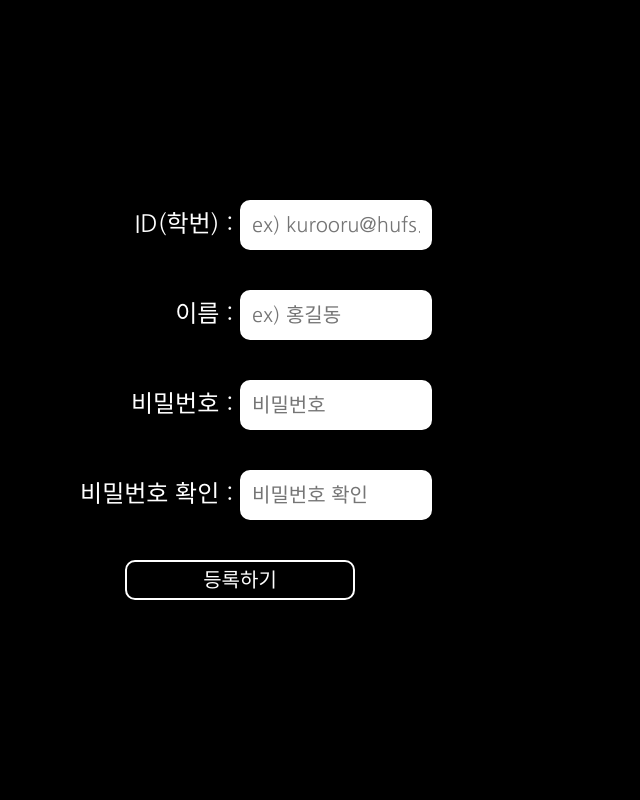
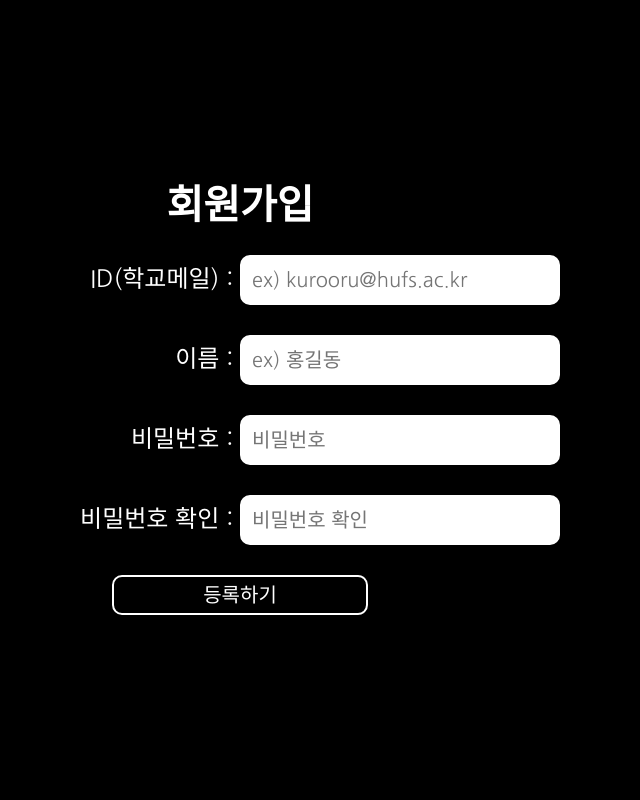
Before and after one commit to Yang-Min-Seok/Hufs_apply, a Flask app: page /signin in a window 1280 px wide. Shown: the whole page, without its empty margins (400-1040 px from the left). Run offline with Flask 2, Linux system fonts and the light colour scheme.

Commit message:
change way of sign_in

```diff
--- a/static/css/Signin/info.css
+++ b/static/css/Signin/info.css
@@ -12,9 +12,14 @@
     /* 배경색 */
     background-color: #000;
 }
+#info .wrap h3{
+    color:#fff;
+    font-size:40px;
+    margin-bottom: 30px;
+}
 #info .wrap form{
     /* 너비 지정 */
-    width:30%;
+    width:50%;
     text-align: right;
     margin:0 auto;
 }
@@ -23,16 +28,16 @@
     color:#fff;
 }
 #info .wrap form p:nth-child(1){
-    margin-bottom: 40px;
+    margin-bottom: 30px;
 }
 #info .wrap form p:nth-child(2){
-    margin-bottom: 40px;
+    margin-bottom: 30px;
 }
 #info .wrap form p:nth-child(3){
-    margin-bottom: 40px;
+    margin-bottom: 30px;
 }
 #info .wrap form p:nth-child(4){
-    margin-bottom: 40px;
+    margin-bottom: 30px;
 }
 #info .wrap form p:nth-child(5){
     text-align: center;
@@ -48,7 +53,7 @@
     border-radius: 10px;
 }
 #info .wrap form p:nth-child(5) input{
-    width:60%;
+    width:40%;
     font-size: 20px;
     height:40px;
     padding:0;
--- a/templates/Signin.html
+++ b/templates/Signin.html
@@ -20,8 +20,9 @@
     <!-- info -->
     <section id="info">
         <div class="wrap">
+            <h3>회원가입</h3>
             <form action="/signin" method="post">
-                <p>ID(학번) : <input type="text" name="new_id" placeholder="ex) kurooru@hufs.ac.kr"></p>
+                <p>ID(학교메일) : <input type="text" name="new_id" placeholder="ex) kurooru@hufs.ac.kr"></p>
                 <p>이름 : <input type="text" name="new_name" placeholder="ex) 홍길동"></p>
                 <p>비밀번호 : <input type="password" name="new_password" placeholder="비밀번호"></p>
                 <p>비밀번호 확인 : <input type="password" name="check_password" placeholder="비밀번호 확인"></p>
```
